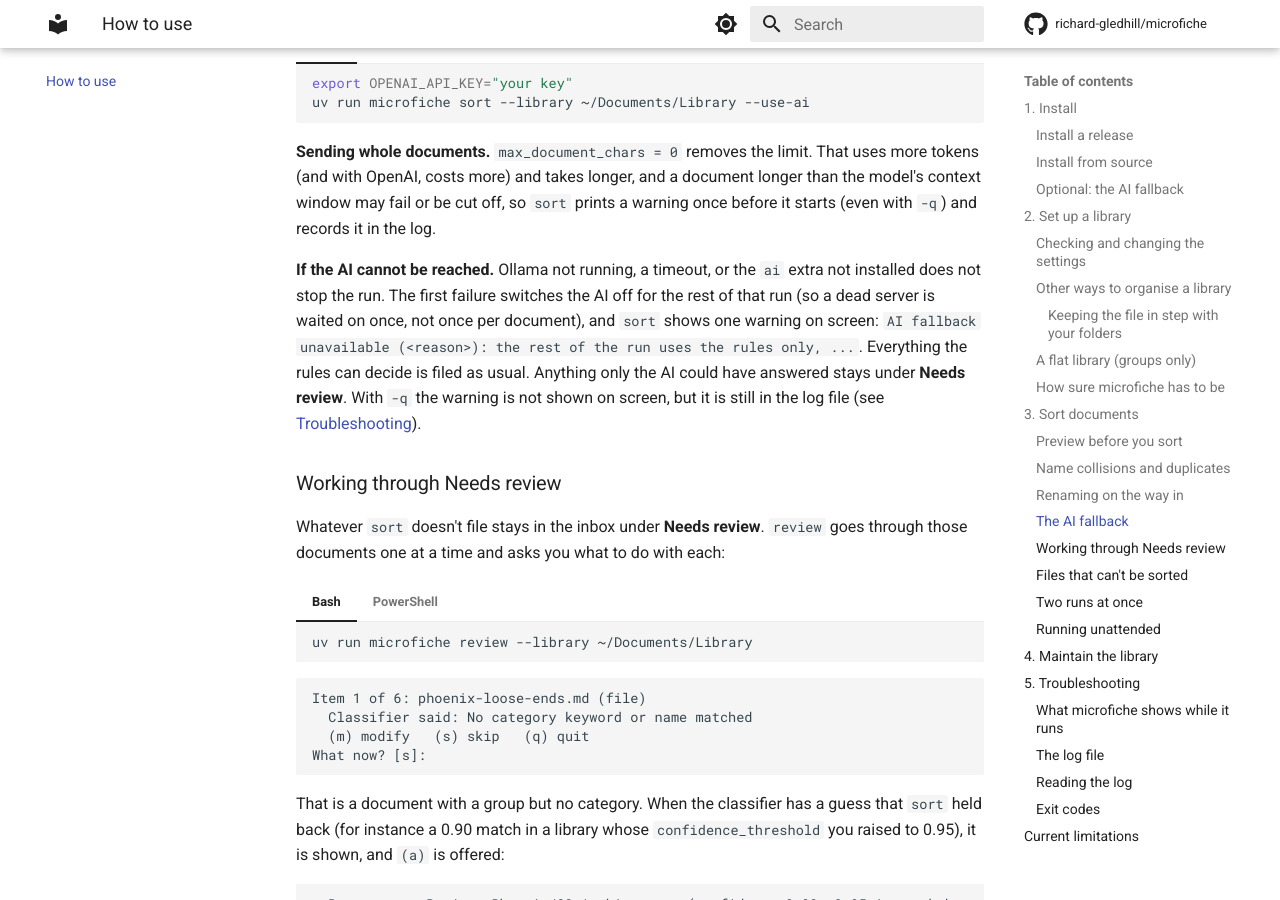
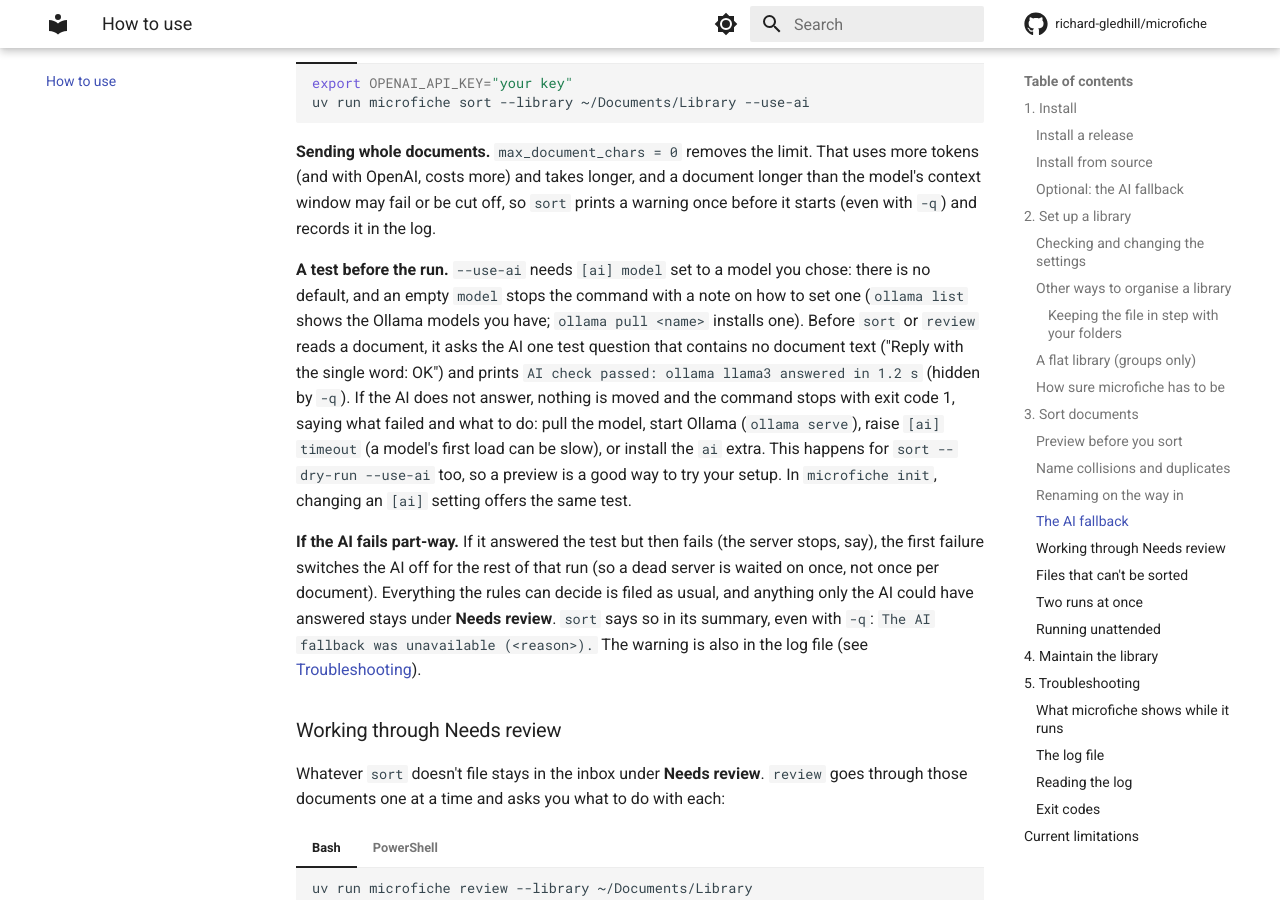
Before and after one commit to richard-gledhill/microfiche, an MkDocs documentation site: the page built from docs/how-to-use.md, in a window 1280 px wide and 900 px high, scrolled down 14983 px. Built offline with MkDocs 1.6.1 and Material for MkDocs 9.7.7, drawn with Linux system fonts in a browser that asks for light colours; comment, search, counter and statistics services are not loaded; some of the changed text lies outside the part shown.

Commit message:
docs: describe the AI check, the model requirement and the sort summary line
Co-Authored-By: Claude Sonnet 5.5 <noreply@anthropic.com>

```diff
--- a/docs/how-to-use.md
+++ b/docs/how-to-use.md
@@ -749,12 +749,21 @@ is moved.
 (and with OpenAI, costs more) and takes longer, and a document longer than the model's context window
 may fail or be cut off, so `sort` prints a warning once before it starts (even with `-q`) and records it in the log.
 
-**If the AI cannot be reached.** Ollama not running, a timeout, or the `ai` extra not installed does not stop
-the run. The first failure switches the AI off for the rest of that run (so a dead server is waited on once, not
-once per document), and `sort` shows one warning on screen: `AI fallback unavailable (<reason>): the rest of the
-run uses the rules only, ...`. Everything the rules can decide is filed as usual. Anything only the AI could have
-answered stays under **Needs review**. With `-q` the warning is not shown on screen, but it is still in the log
-file (see [Troubleshooting](#5-troubleshooting)).
+**A test before the run.** `--use-ai` needs `[ai] model` set to a model you chose: there is no default, and an
+empty `model` stops the command with a note on how to set one (`ollama list` shows the Ollama models you have;
+`ollama pull <name>` installs one). Before `sort` or `review` reads a document, it asks the AI one test question
+that contains no document text ("Reply with the single word: OK") and prints `AI check passed: ollama llama3
+answered in 1.2 s` (hidden by `-q`). If the AI does not answer, nothing is moved and the command stops with
+exit code 1, saying what failed and what to do: pull the model, start Ollama (`ollama serve`), raise
+`[ai] timeout` (a model's first load can be slow), or install the `ai` extra. This happens for `sort --dry-run
+--use-ai` too, so a preview is a good way to try your setup. In `microfiche init`, changing an `[ai]` setting
+offers the same test.
+
+**If the AI fails part-way.** If it answered the test but then fails (the server stops, say), the first failure
+switches the AI off for the rest of that run (so a dead server is waited on once, not once per document).
+Everything the rules can decide is filed as usual, and anything only the AI could have answered stays under
+**Needs review**. `sort` says so in its summary, even with `-q`: `The AI fallback was unavailable (<reason>).`
+The warning is also in the log file (see [Troubleshooting](#5-troubleshooting)).
 
 ### Working through Needs review
 
@@ -1200,7 +1209,8 @@ microfiche is pre-release. At the moment:
 - The library file is synced by `init`, on a real `sort` and by `config --sync`, not on a preview, so `sort --dry-run` does not
   list folders that would be added or entries with no folder. The sync reads only down to the library's depth (1 or 2).
   A folder that is a link or junction is not a group or category.
-- `-q` hides the "AI fallback unavailable" warning on screen. It is still in the log file.
+- `-q` hides the "AI fallback unavailable" log warning on screen (it is still in the log file); the `sort`
+  summary line says it anyway.
 - A file that can't be moved is reported twice on screen: as a warning when it happens (also in the log file), and
   again in the summary's **Needs review** list.
 - The log file is written only by commands that change the library, and not by `rollback` when the config can't be
```
Also changed, not shown: README.md (+1 -1 lines), docs/development/architecture/module-diagram.md (+14 -2 lines), docs/development/architecture/overview.md (+5 -2 lines), docs/development/requirements/mvp-roadmap.md (+2 -1 lines).
